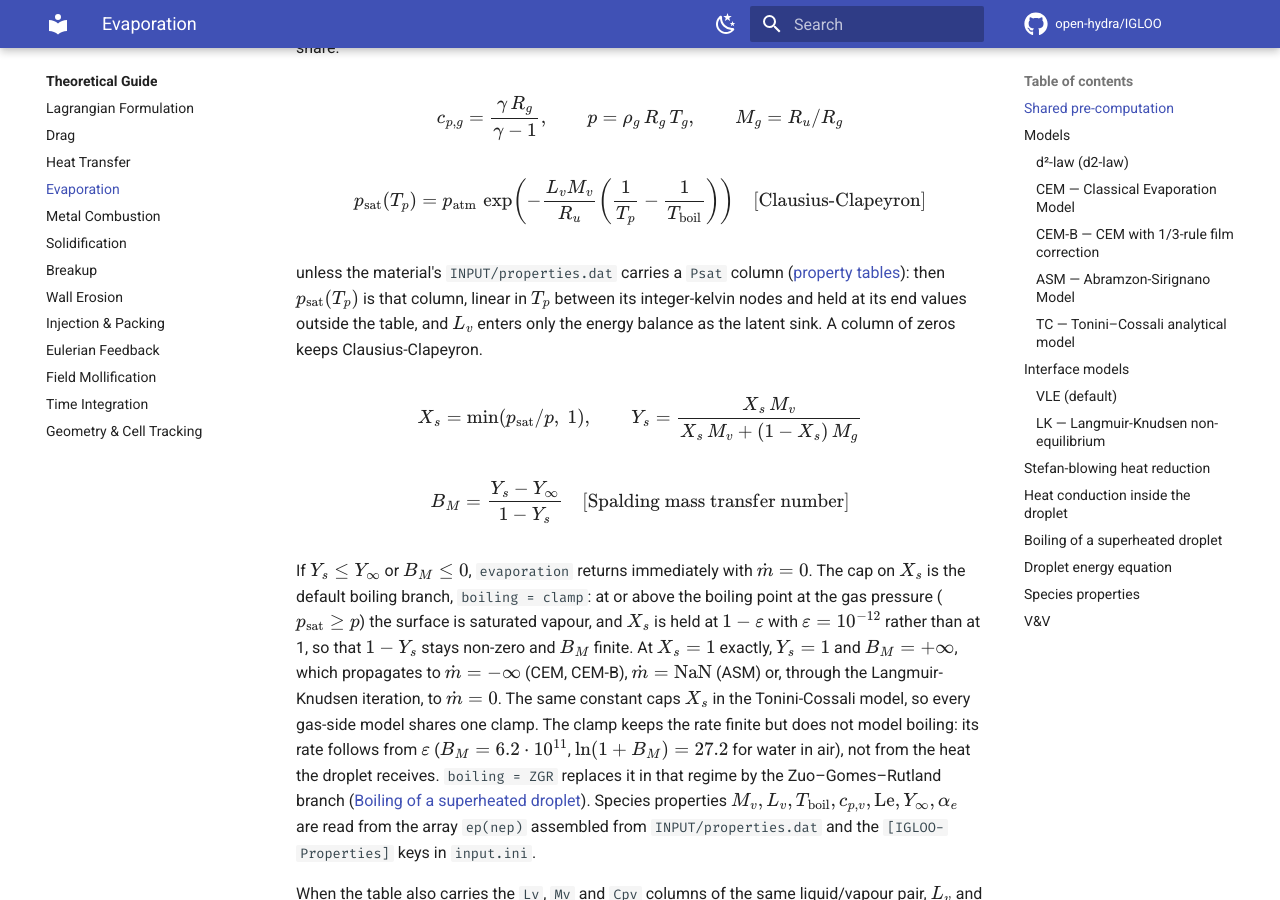
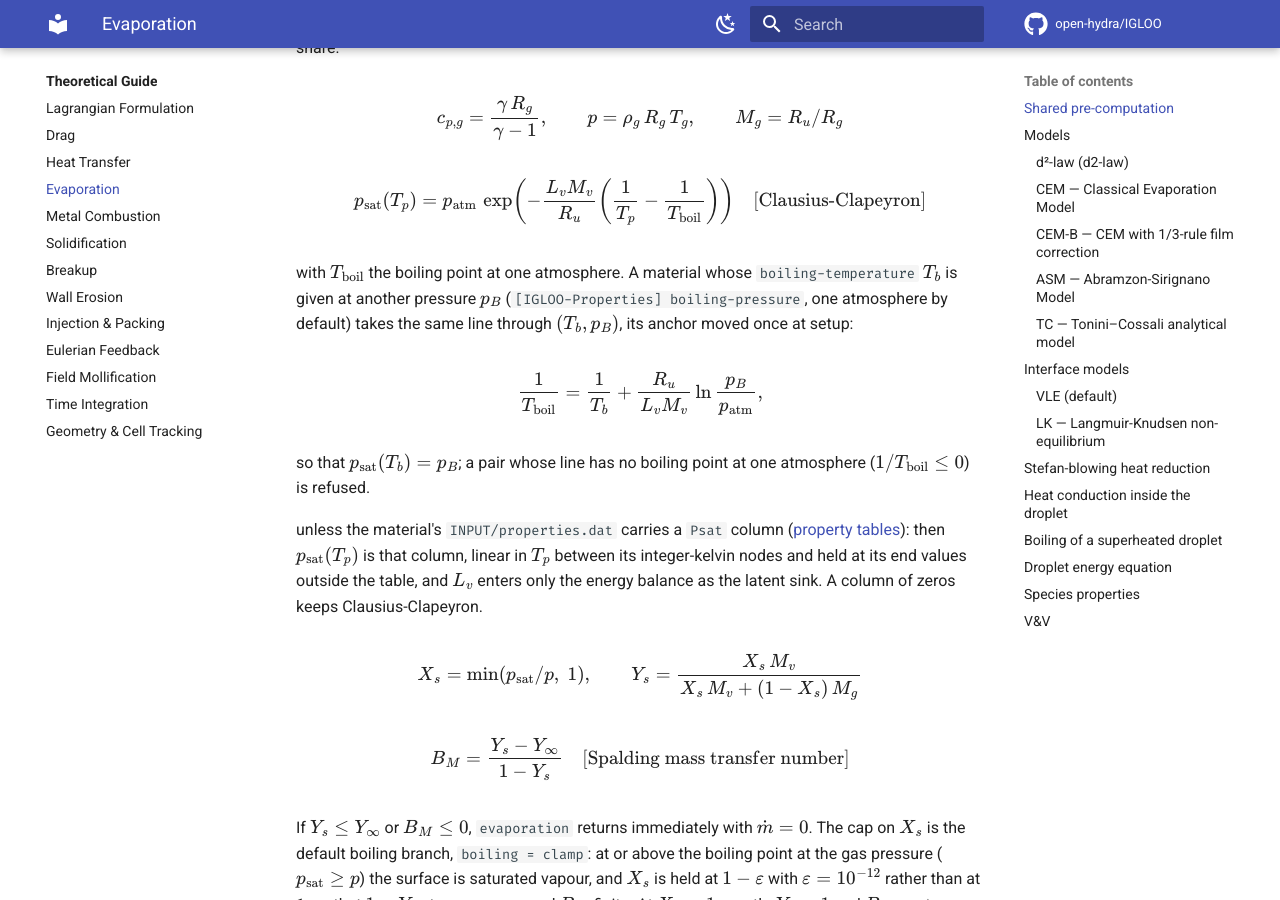
Before and after one commit to open-hydra/IGLOO, an MkDocs documentation site: the page built from docs/theory/evaporation.md, in a window 1280 px wide and 900 px high, scrolled down 684 px. Built offline with MkDocs 1.6.1 and Material for MkDocs 9.7.7, drawn with Linux system fonts in a browser that asks for light colours; comment, search, counter and statistics services are not loaded; some of the changed text lies outside the part shown.

Commit message:
docs: boiling-pressure, the Langmuir-Knudsen figure gate and the re-baselined tc-hexadecane
The input page gives the boiling-pressure key, its notice and refusals, and the
Psat check against it; the theory page the Clausius-Clapeyron line through
(boiling-temperature, boiling-pressure) and its one-atmosphere anchor, and DC4
beside the LK model and in V&V. The V&V pages describe DC4 with its measured
numbers, correct the size of the depression at 2 mm (0.1 to 0.3 % of chi_s,
Fig. 7(a)), carry tc-hexadecane's measured numbers at one atmosphere with the
film properties and its regenerated figure, and the suite counts from CMake:
374 serial tests (313 e2e, 60 unit), 106 refusals, six property-reader fixtures.
The matrix and the reader's page list the boiling-pressure entries, and EV6's
descriptions state the rounding bound that replaced bit equality.

Co-Authored-By: Claude Opus 5.5 (1M context) <noreply@anthropic.com>
Claude-Session: https://claude.ai/code/session_019zi1qiuw7HF2aRfC8FR4xx

```diff
--- a/docs/theory/evaporation.md
+++ b/docs/theory/evaporation.md
@@ -31,6 +31,17 @@ $$
 $$
 p_\mathrm{sat}(T_p) = p_\mathrm{atm}\,\exp\!\left(-\frac{L_v M_v}{R_u}\left(\frac{1}{T_p} - \frac{1}{T_\mathrm{boil}}\right)\right) \quad \text{[Clausius-Clapeyron]}
 $$
+
+with $T_\mathrm{boil}$ the boiling point at one atmosphere.  A material whose `boiling-temperature`
+$T_b$ is given at another pressure $p_B$ (`[IGLOO-Properties] boiling-pressure`, one atmosphere
+by default) takes the same line through $(T_b, p_B)$, its anchor moved once at setup:
+
+$$
+\frac{1}{T_\mathrm{boil}} = \frac{1}{T_b} + \frac{R_u}{L_v M_v}\,\ln\frac{p_B}{p_\mathrm{atm}},
+$$
+
+so that $p_\mathrm{sat}(T_b) = p_B$; a pair whose line has no boiling point at one atmosphere
+($1/T_\mathrm{boil} \le 0$) is refused.
 
 unless the material's `INPUT/properties.dat` carries a `Psat` column
 ([property tables](../user/input.md#property-tables-inputpropertiesdat)): then
@@ -287,7 +298,10 @@ The accommodation coefficient $\alpha_e$ is the material-line token `alpha-e=`
 consumes $X_s$, `interface = LK` has **no effect** on it — that combination is
 refused at setup.  Verified by the `tests/evaporation/interface-neq/` unit
 family (chain oracle, VLE limit, exact $1/(p\,d)$ scaling invariant, convergence
-envelope) and the `tests/evaporation/lk-neq/` e2e box case.
+envelope) and the `tests/evaporation/lk-neq/` e2e box case; the magnitude of the
+depression against MHB98's own small-drop figure (Fig. 7(a): decane at $D_0$ = 10, 50,
+500 and 2000 µm, the depression from 22–42 % of $X_s^\mathrm{neq}$ at 10 µm to 0.1–0.2 % at
+2000 µm) by `test_mhb98_decane` (DC4).
 
 ---
 
@@ -557,4 +571,7 @@ closed form end to end, with the `T<sub>s` column), with a `Conductivity` column
 against the surface balance with $\mu_l(T_s)$ on every row); the boiling branch in
 `tests/evaporation/boiling-zgr` and end to end in `boiling-zgr-flash` (the adiabatic flash),
 `boiling-zgr-hot` (the heat-fed boiling) and `boiling-zgr-switch` (the switch to CEM at $T_B$ and
-the burnout).  Function-level comparisons for all models: [../vv/literature.md](../vv/literature.md).
+the burnout).  The Langmuir-Knudsen depression against MHB98 Fig. 7(a) in `test_mhb98_decane`
+(DC4: production's rate along each drop's life, the depression recovered from it, within 6 % of the
+digitized curves); the boiling point given at another pressure in `test_properties_reader`
+(`boiling-pressure`) and `refuse-boiling-pressure`.  Function-level comparisons for all models: [../vv/literature.md](../vv/literature.md).
```
Also changed, not shown: docs/development/testing.md (+1 -1 lines), docs/user/input.md (+8 -5 lines), docs/vv/e2e.md (+14 -10 lines), docs/vv/index.md (+7 -7 lines), docs/vv/literature.md (+21 -8 lines), docs/vv/images/tc-hexadecane.svg, 5 other files.
